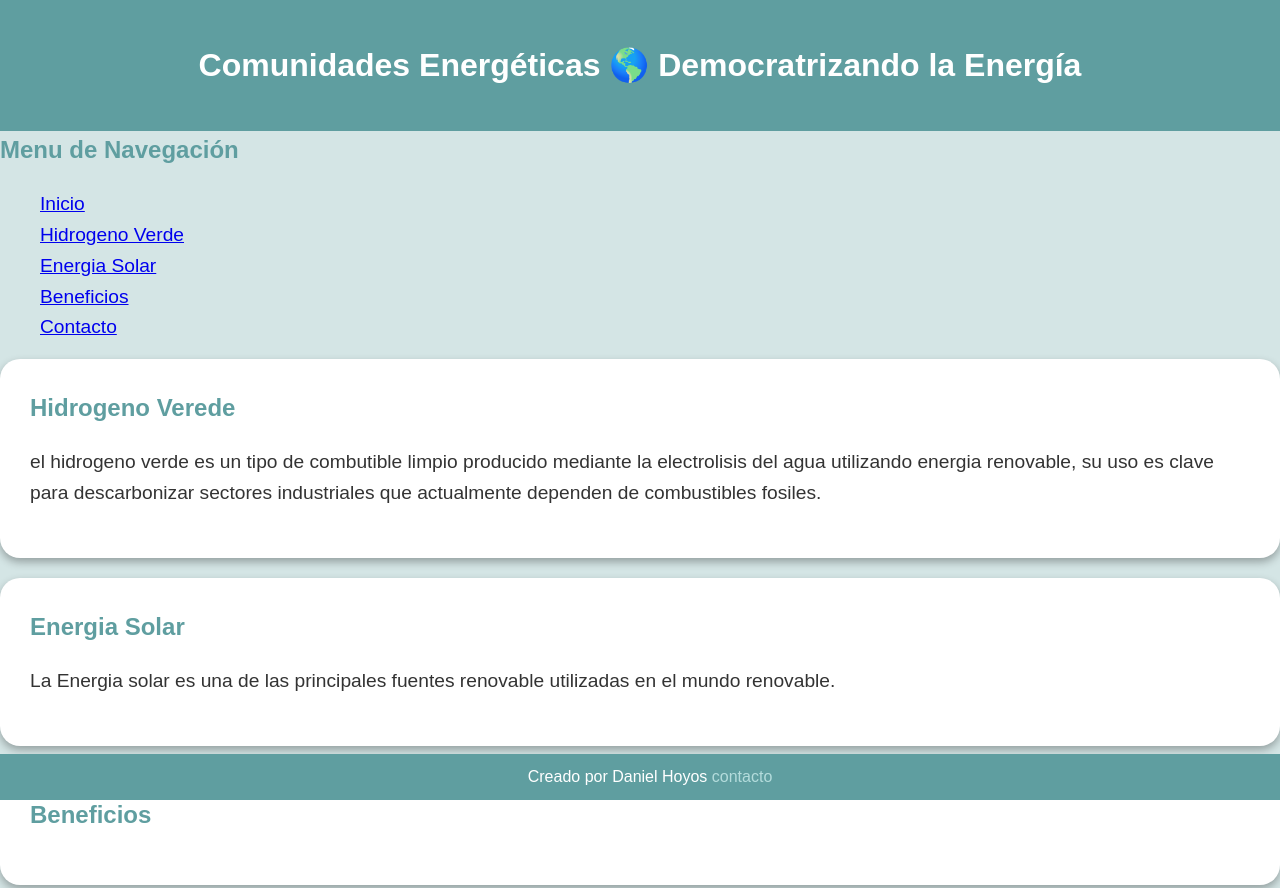
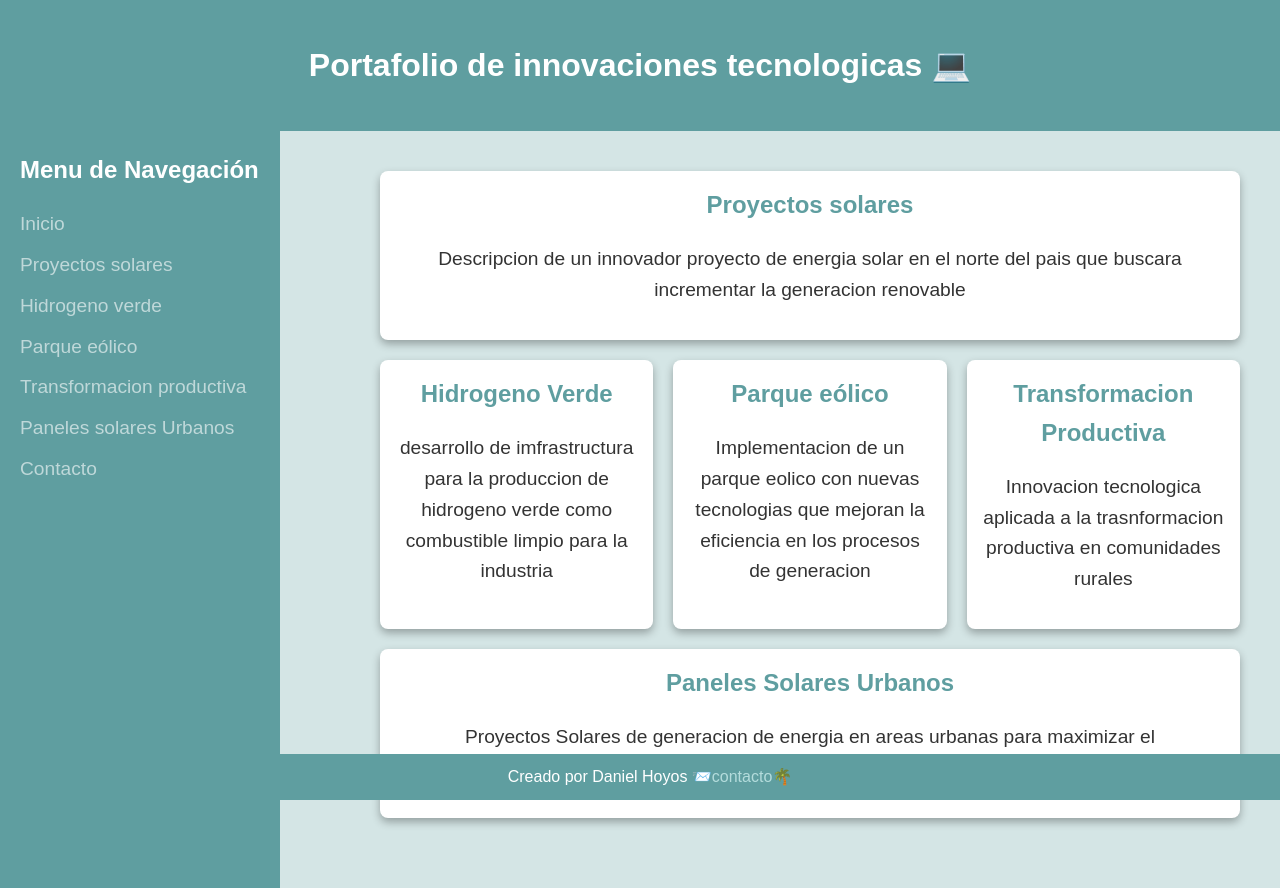
Before and after one commit to danihsrcg/RETO4, a plain HTML site: page index.html in a window 1280 px wide. Shown: the top 888 px of the page. Drawn offline with Linux system fonts and the light colour scheme.

Commit message:
fin-clase-3

```diff
--- a/CSS/styles.css
+++ b/CSS/styles.css
@@ -1,17 +1,37 @@
 body {
     font-family: Arial, Helvetica, sans-serif;
     background-color: #609f9f44;
+    color: #333;
+    padding: 0;
     line-height: 1.6;
     margin: 0;
 }
 
 header{
     background-color: cadetblue;
+    position: relative;
     color: white;
     margin: 0;
     padding: 20px;
     text-align: center;
+
+    position: relative;
+    z-index: 1;
+    top: 0;
+    left: 0;
+    width: auto;
+    /*no hacer sticky
+    position: relative;*/
+
+    /*hacer el sticky el header*/
+    position: sticky;
+    z-index: 1;
+    top: 0;
+    left: 0;
+    width: auto;
+
 }
+
 h1{ text-align: center;
     background-color: cadetblue;
     margin: 0;
@@ -29,24 +49,111 @@ main{
     padding: 20px;
     margin-bottom: 30px;
 }
-section {
-    background-color: #fff;
-    border-radius: 20px;
-    padding: 30px;
-    padding-top: 10;
-    margin-bottom: 20px;
-    box-shadow: 0px 4px 8px 0px rgb(0, 0, 0,0.3);
+
+
+.layout-grid{
+    display: grid;
+    grid-template-columns: 280px 1fr;
+    gap: 0px;
+    padding: 0px;
+    height: 100vh;
+
+
+
+}
+.sidebar{
+   background-color: cadetblue;
+   padding: 20px;
+   position: sticky;
+   top: 0;
+   bottom: 0;
+   left: 0;
+   height: 100vh;
+
 }
 
-p, li {
+
+.sidebar h2{
+    color: #fff;
+}
+.sidebar ul{
+    list-style-type: none;
+    padding-left: 0;
+
+}
+
+.sidebar ul li{
+    margin-bottom: 10px;
+    font-size: 1.2em;
+
+}
+
+.sidebar ul li a{
+    text-decoration: none;
+    color: #fff9;
+    transition: color 0.3s;
+
+}
+
+.sidebar ul li a:hover{
+    color: #fff;
+}
+
+
+
+p {
     font-size: 1.2em;
     color: #333;
 }
+
 
 ul{
     list-style-type: none;
 }
 
+img{
+    max-width: 100%;
+    height: auto;
+    border-radius: 10px;
+    display: block;
+    margin: 10px auto;
+
+}
+
+
+
+.Portfolio {
+
+    display: grid;
+    gap: 20px;
+    margin-right: 20px;
+    margin-left: 80px;
+    margin-bottom: 100px;
+    margin-top: 20px;
+
+    grid-template-columns: repeat(3, 1fr);
+    /*Defino el nombre y ocupacion de cada area*/
+    grid-template-areas:
+        "Item1 Item1 Item1"
+        "Item2 Item3 Item4"
+        "Item5 Item5 Item5";
+    grid-auto-rows: auto;
+}
+/*asignar cada hijo de item de area especifica*/
+.Item:nth-child(1) {grid-area: Item1;}
+.Item:nth-child(2) {grid-area: Item2;}
+.Item:nth-child(3) {grid-area: Item3;}
+.Item:nth-child(4) {grid-area: Item4;}
+.Item:nth-child(5) {grid-area: Item5; margin-bottom: 60px;}
+
+.Item{
+    background-color: #fff;
+    border-radius: 8px;
+    padding: 15px;
+    box-shadow: 0 4px 8px rgba(0, 0, 0, 0.3);
+    text-align: center;
+
+}
 
 footer{
     background-color: cadetblue;
@@ -57,6 +164,7 @@ footer{
     bottom: 0;
     width: 100%;
 }
+
 
 .correo{
     color: rgb(180, 220, 220);
@@ -80,3 +188,16 @@ footer{
     text-align: center;
 
 }
+
+@media (max-width:768px){
+    .layout-grid{
+        grid-template-columns: 1fr;
+        grid-template-areas:
+        "header"
+        "sidebar"
+        "content_1"
+        "content_2"
+        "content_3"
+        "footer";
+    }
+}
--- a/index.html
+++ b/index.html
@@ -4,46 +4,68 @@
     <meta charset="UTF-8">
     <meta name="viewport" content="width=device-width, initial-scale=1.0">
     <link rel="stylesheet" href="CSS/styles.css">
-    <title>Infraestructura para Energias Limpias 🌴</title>
+    <title>Portafolio de innovaciones tecnologicas 💻</title>
 </head>
 <body>
-    <header>
-        <h1>Comunidades Energéticas 🌎 Democratrizando la Energía</h1>
+    <header class="header">
+        <h1>Portafolio de innovaciones tecnologicas 💻</h1>
     </header>
 
-    <div>
+    <div class="layout-grid">
 
-        <aside>
+        <aside class="sidebar">
             <h2>Menu de Navegación</h2>
             <ul>
                 <li><a href="#">Inicio</a></li>
-                <li><a href="#">Hidrogeno Verde</a></li>
-                <li><a href="#">Energia Solar</a></li>
-                <li><a href="#">Beneficios</a></li>
+                <li><a href="#">Proyectos solares</a></li>
+                <li><a href="#">Hidrogeno verde</a></li>
+                <li><a href="#">Parque eólico </a></li>
+                <li><a href="#">Transformacion productiva</a></li>
+                <li><a href="#">Paneles solares Urbanos</a></li>
                 <li><a href="#">Contacto</a></li>
             </ul>
         </aside>
 
-        <section class="content_1">
-            <h2>Hidrogeno Verede</h2>
-            <p>el hidrogeno verde es un tipo de combutible limpio producido mediante la electrolisis del agua utilizando energia renovable, su uso es clave para descarbonizar sectores industriales que actualmente dependen de combustibles fosiles.</p>
-        </section>
+        <main class="Portfolio">
 
-        <section class="content_2">
-            <h2>Energia Solar</h2>
-            <p>La Energia solar es una de las principales fuentes renovable utilizadas en el mundo renovable.</p>
-        </section>
+            <!-- Este es el 1er hijo → :nth-child(1)-->
+            <section class="Item">
+                <h2>Proyectos solares</h2>
+                <p>Descripcion de un innovador proyecto de energia solar en el norte del pais que buscara incrementar la generacion renovable</p>
+            </section>
 
-        <section class="content_3">
-            <h2>Beneficios</h2>
-            <p></p>
-        </section>
+            <!-- Este es el 2do hijo → :nth-child(2)-->
+            <section class="Item">
+                <h2>Hidrogeno Verde</h2>
+                <p>desarrollo de imfrastructura para la produccion de hidrogeno verde como combustible limpio para la industria</p>
+            </section>
+
+             <!-- Este es el 3er hijo → :nth-child(3)-->
+            <section class="Item">
+                <h2>Parque eólico</h2>
+                <p>Implementacion de un parque eolico con nuevas tecnologias que mejoran la eficiencia en los procesos de generacion</p>
+            </section>
+
+            <!-- Este es el 4to hijo → :nth-child(4)-->
+            <section class="Item">
+                <h2> Transformacion Productiva</h2>
+                <p>Innovacion tecnologica aplicada  a la trasnformacion productiva en comunidades rurales</p>
+            </section>
+             <!-- Este es el 5to hijo →:nth-child(5)-->
+            <section class="Item">
+                <h2>Paneles Solares Urbanos</h2>
+                <p>Proyectos Solares de generacion de energia en areas urbanas para maximizar el aprovechamiento de energia en las ciudades</p>
+            </section>
+        </main>
+
+
+
 
     </div>
 
 
     <footer>
-        Creado por Daniel Hoyos <a href="mailto:daniel.hoyoss@udea.edu.co"class="correo">contacto</a>
+        Creado por Daniel Hoyos <a href="mailto:daniel.hoyoss@udea.edu.co"class="correo">📨contacto🌴</a>
     </footer>
 
 </body>
```
